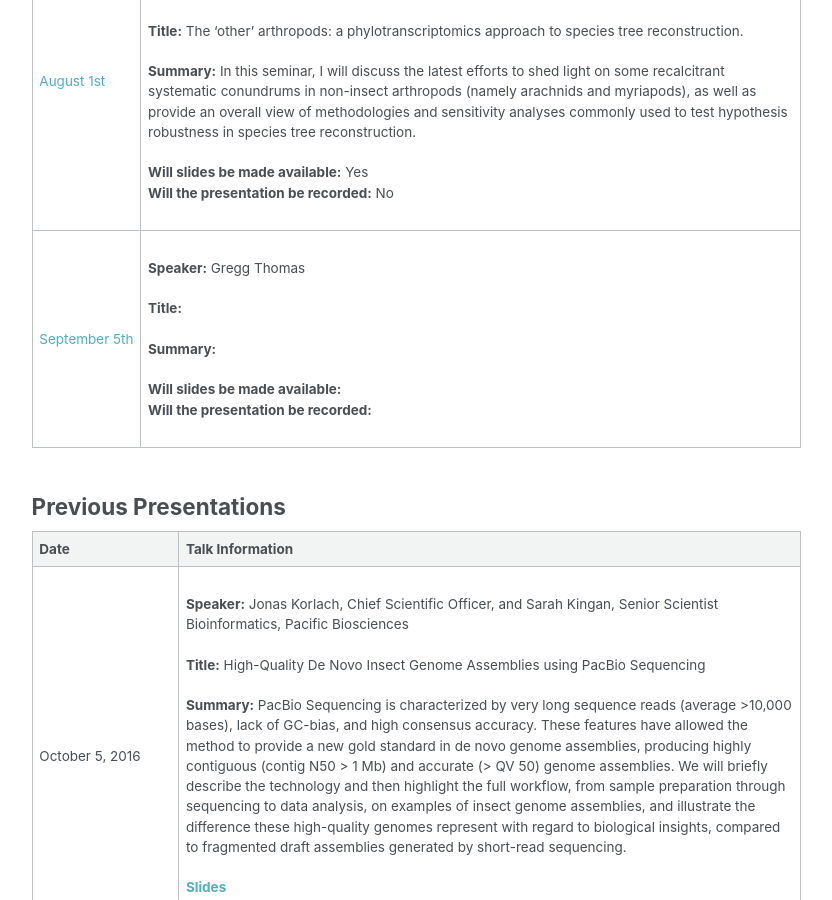
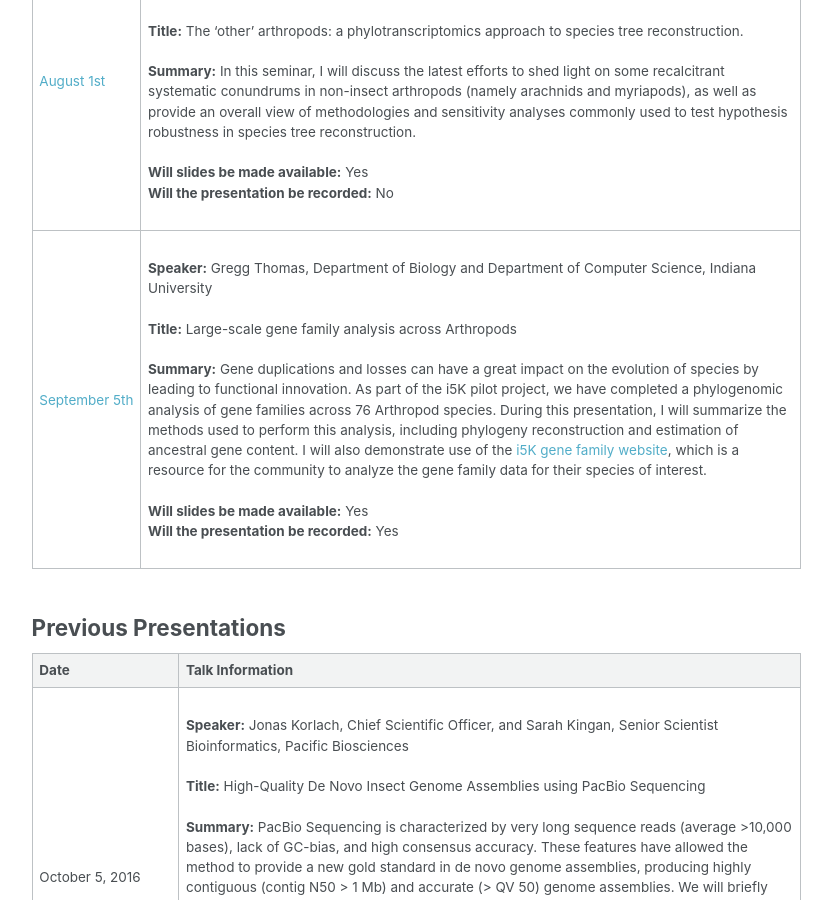
Before and after one commit to i5k/i5k.github.io, a Jekyll site: the page built from _pages/webinar.md, in a window 1280 px wide and 900 px high, scrolled down 2012 px. Shown: the whole window, without its empty margins (250-1082 px from the left). Built offline with Jekyll 4.4.1, drawn with Linux system fonts in a browser that asks for light colours.

Commit message:
added Speaker info and updated our gemfile

```diff
--- a/Gemfile
+++ b/Gemfile
@@ -1,5 +1,5 @@
 source 'https://rubygems.org'
-gem 'github-pages', '>=175', group: :jekyll_plugins
+gem 'github-pages', '>=188', group: :jekyll_plugins
 gem 'jquery-tablesorter'
 gem 'rinku'
 gem 'email_reply_parser'
--- a/_pages/webinar.md
+++ b/_pages/webinar.md
@@ -36,7 +36,7 @@ If you have problems connecting, please refer to this [WebEx help page](https://
 | ---- | ---- |
 |[July&nbsp;11th](https://www.timeanddate.com/worldclock/fixedtime.html?msg=i5k+webinar&iso=20180711T11&p1=263&ah=1)|<br>*Note this date is one week later than normal due to the US Federal Holiday on July 4th*<br><br>__Speaker:__ Dr. Brian J. Henson, Sr. Sequencing Specialist, Mid-Atlantic, Illumina, Inc. <br><br>__Title:__ Using Illumina’s NGS Technology to Empower Genetic Discovery<br><br>__Summary:__ This seminar will focus on how Illumina’s SBS (sequencing by synthesis) technology can be used to drive genomic discovery. We will present an overview of how NGS works and discuss our different platforms. We will also discuss whole genome sequencing with a focus on our Nextera DNA Flex library prep kit.<br><br>__Will slides be made available:__ Yes<br>__Will the presentation be recorded:__ TBD<br><br>|
 |[August&nbsp;1st](https://www.timeanddate.com/worldclock/fixedtime.html?msg=i5k+webinar&iso=20180801T11&p1=263&ah=1)|<br>__Speaker:__ Rosa Fernández, Bioinformatics & Genomics Unit, Center for Genomic Regulation, Barcelona (Spain)<br><br>__Title:__ The 'other' arthropods: a phylotranscriptomics approach to species tree reconstruction. <br><br>__Summary:__ In this seminar, I will discuss the latest efforts to shed light on some recalcitrant systematic conundrums in non-insect arthropods (namely arachnids and myriapods), as well as provide an overall view of methodologies and sensitivity analyses commonly used to test hypothesis robustness in species tree reconstruction.<br><br>__Will slides be made available:__ Yes<br>__Will the presentation be recorded:__ No<br><br>|
-|[September&nbsp;5th](https://www.timeanddate.com/worldclock/fixedtime.html?msg=i5k+webinar&iso=20180905T11&p1=263&ah=1)|<br>__Speaker:__ Gregg Thomas<br><br>__Title:__  <br><br>__Summary:__ <br><br>__Will slides be made available:__ <br>__Will the presentation be recorded:__ <br><br>|
+|[September&nbsp;5th](https://www.timeanddate.com/worldclock/fixedtime.html?msg=i5k+webinar&iso=20180905T11&p1=263&ah=1)|<br>__Speaker:__ Gregg Thomas, Department of Biology and Department of Computer Science, Indiana University <br><br>__Title:__ Large-scale gene family analysis across Arthropods  <br><br>__Summary:__ Gene duplications and losses can have a great impact on the evolution of species by leading to functional innovation. As part of the i5K pilot project, we have completed a phylogenomic analysis of gene families across 76 Arthropod species. During this presentation, I will summarize the methods used to perform this analysis, including phylogeny reconstruction and estimation of ancestral gene content. I will also demonstrate use of the [i5K gene family website](https://cgi.soic.indiana.edu/~grthomas/i5k-web/main.html), which is a resource for the community to analyze the gene family data for their species of interest. <br><br>__Will slides be made available:__ Yes<br>__Will the presentation be recorded:__ Yes<br><br>|
 
 
 <a name="previous"></a>
```
Also changed, not shown: Gemfile.lock.
